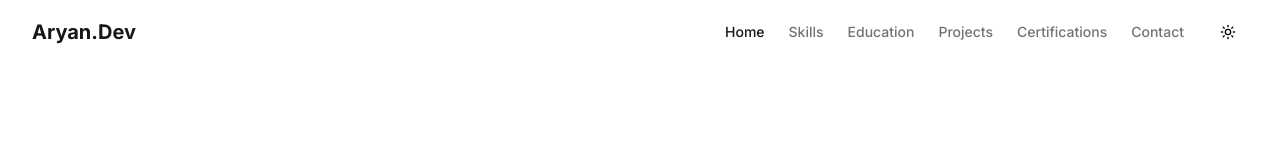
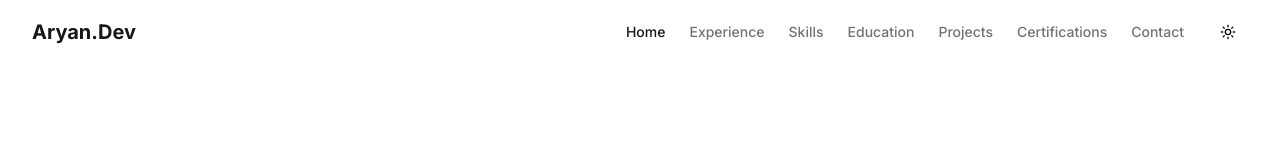
Before and after one commit to Megamind0407/MyPortfolio, a Next.js app: page / in a window 1280 px wide. Shown: the top 160 px of the page. Built offline with nearby package versions, Linux system fonts and the light colour scheme.

Commit message:
navbar changes

```diff
--- a/components/navbar.tsx
+++ b/components/navbar.tsx
@@ -35,6 +35,7 @@ export function Navbar() {
 
   const navItems = [
     { name: "Home", path: "/" },
+    { name: "Experience", path: "/experience" },
     { name: "Skills", path: "/skills" },
     { name: "Education", path: "/education" },
     { name: "Projects", path: "/projects" },
```
